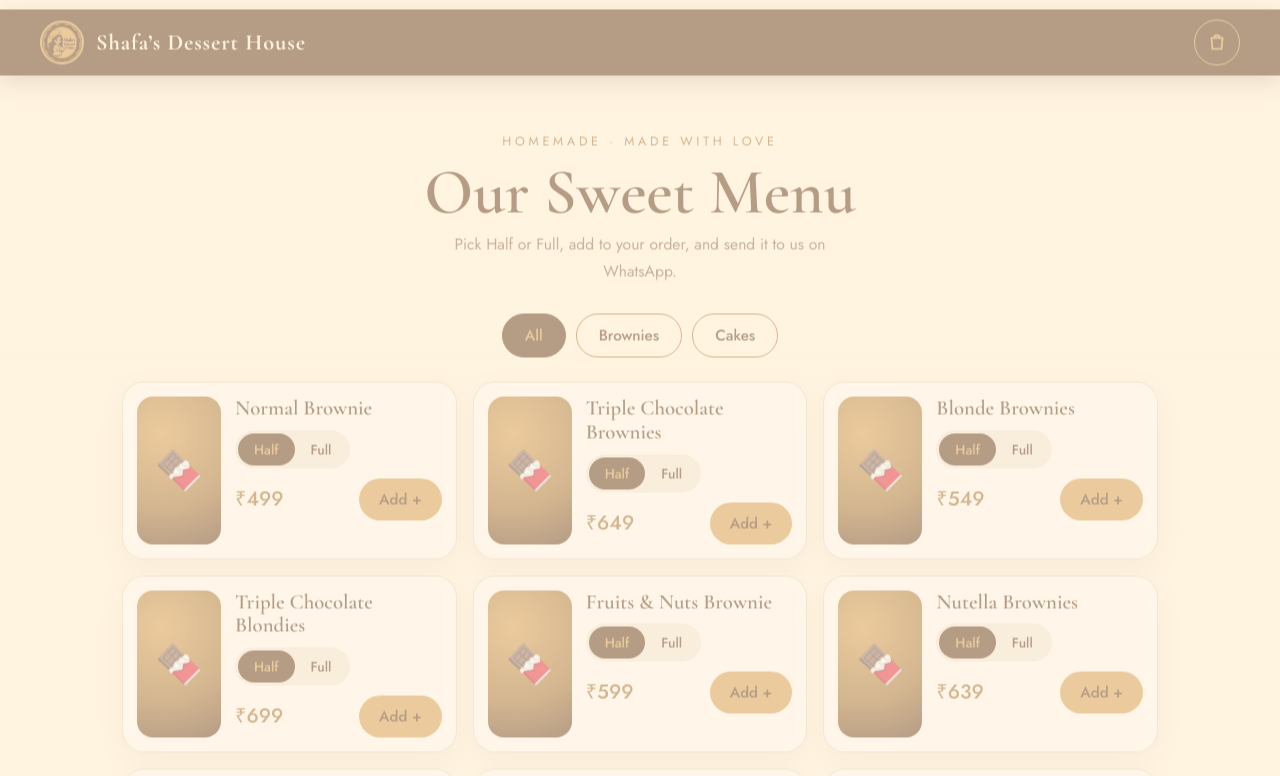
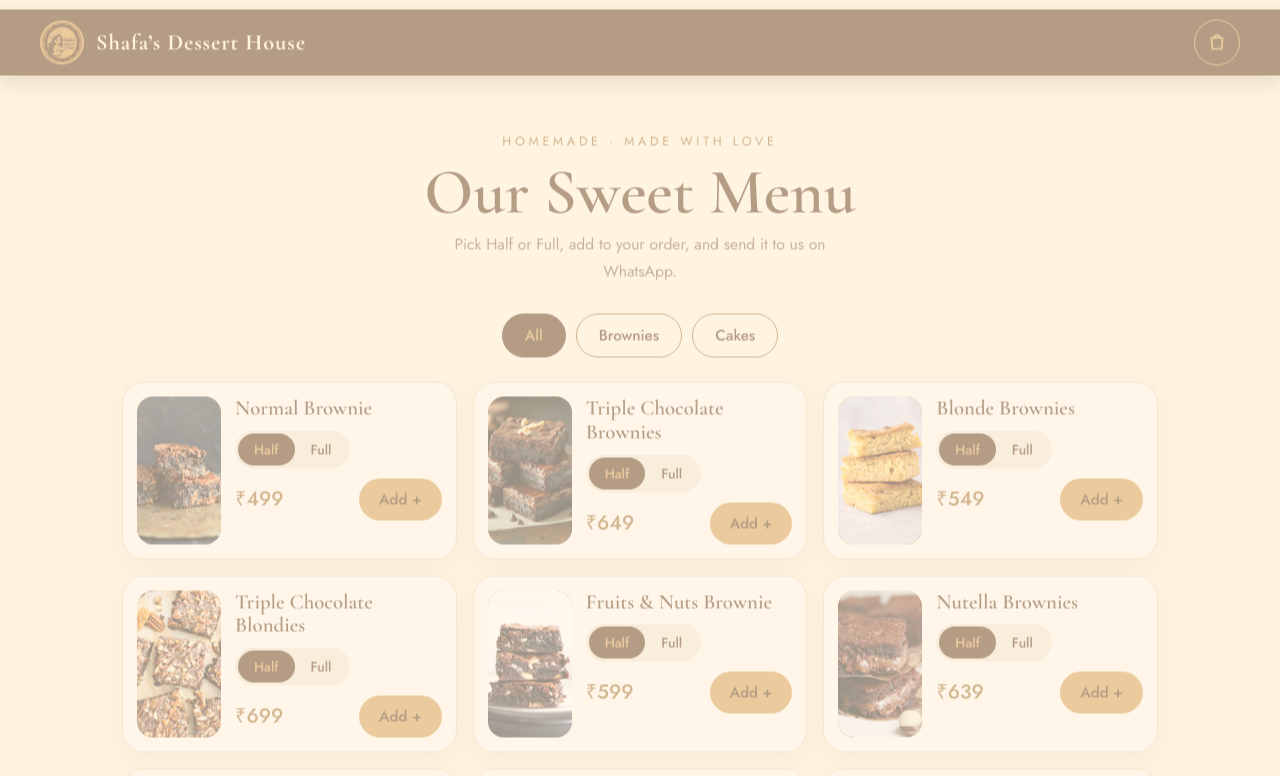
Before and after one commit to mohamedsaif21/cakeshop-webpage, a Next.js app: page /shafa-menu in a window 1280 px wide. Shown: the top 776 px of the page. Built offline with nearby package versions, Linux system fonts and the light colour scheme; a web font is replaced by a local one.

Commit message:
Implement code changes to enhance functionality and improve performance

```diff
--- a/app/shafa-menu/MenuSection.module.css
+++ b/app/shafa-menu/MenuSection.module.css
@@ -31,7 +31,8 @@
   backdrop-filter: blur(6px); opacity: 0; animation: up 0.55s ease forwards; animation-delay: calc(var(--i) * 60ms);
 }
 @keyframes up { from { opacity: 0; transform: translateY(18px); } to { opacity: 1; transform: none; } }
-.thumb { flex: none; width: 84px; border-radius: 16px; display: grid; place-items: center; font-size: 2.4rem; background: radial-gradient(circle at 30% 25%, var(--c-gold), var(--c-toffee) 60%, var(--c-choc)); }
+.thumb { position: relative; overflow: hidden; flex: none; width: 84px; aspect-ratio: 1; border-radius: 16px; display: grid; place-items: center; font-size: 2.4rem; background: radial-gradient(circle at 30% 25%, var(--c-gold), var(--c-toffee) 60%, var(--c-choc)); }
+.thumbImage { object-fit: cover; border-radius: inherit; }
 .info { flex: 1; min-width: 0; display: flex; flex-direction: column; gap: 10px; }
 .info h3 { font-family: var(--font-display), serif; font-size: 1.3rem; line-height: 1.15; }
 .seg { display: inline-flex; align-self: flex-start; padding: 3px; border-radius: 99px; background: rgba(148, 93, 28, 0.15); }
--- a/app/shafa-menu/MenuSection.tsx
+++ b/app/shafa-menu/MenuSection.tsx
@@ -29,6 +29,18 @@ const ITEMS: Item[] = [
   { id: "white-forest-cake", name: "White Forest Cake", cat: "cakes", half: 399, full: 749 },
   { id: "plum-cake", name: "Plum Cake", cat: "cakes", half: 449, full: 849 },
 ];
+
+const PHOTOS: Record<string, string> = {
+  "normal-brownie": "/assest/Menu Highlights/The Best Brownies Ever.jpeg",
+  "triple-choc-brownies": "/assest/Menu Highlights/Ultimate Triple Layer Brownies Recipe.jpeg",
+  "blonde-brownies": "/assest/Menu Highlights/Haole Brownies AKA Blonde Brownies.jpeg",
+  "triple-choc-blondies": "/assest/Menu Highlights/12 Amazing Brownies That Will Make You Drool.jpeg",
+  "fruits-nuts-brownie": "/assest/Menu Highlights/Bombshell Oreo Brownies.jpeg",
+  "nutella-brownies": "/assest/Menu Highlights/Soft and Gooey Nutella Brownies - Strawberry in the Desert.jpeg",
+  "dream-cake": "/assest/Menu Highlights/Tin Can Chocolate Dream Cake Filipino Recipe.jpeg",
+  "red-velvet-cake": "/assest/Menu Highlights/Red Velvet Cake.jpeg",
+  "white-forest-cake": "/assest/Menu Highlights/White Forest Cake.jpeg",
+};
 
 const TABS: { id: "all" | Cat; label: string }[] = [
   { id: "all", label: "All" },
@@ -136,7 +148,13 @@ export default function MenuSection() {
           const qty = cart[key] || 0;
           return (
             <article key={item.id} className={s.card} style={{ "--i": idx } as React.CSSProperties}>
-              <div className={s.thumb} aria-hidden>{item.cat === "cakes" ? "🍰" : "🍫"}</div>
+              <div className={s.thumb} aria-hidden>
+                {PHOTOS[item.id] ? (
+                  <Image src={PHOTOS[item.id]} alt="" fill sizes="(max-width: 380px) 64px, 84px" className={s.thumbImage} />
+                ) : (
+                  item.cat === "cakes" ? "🍰" : "🍫"
+                )}
+              </div>
               <div className={s.info}>
                 <h3>{item.name}</h3>
                 <div className={s.seg} role="group" aria-label={`${item.name} size`}>
```
Also changed, not shown: 1 other file (tests, documents, lock files or other folders).
